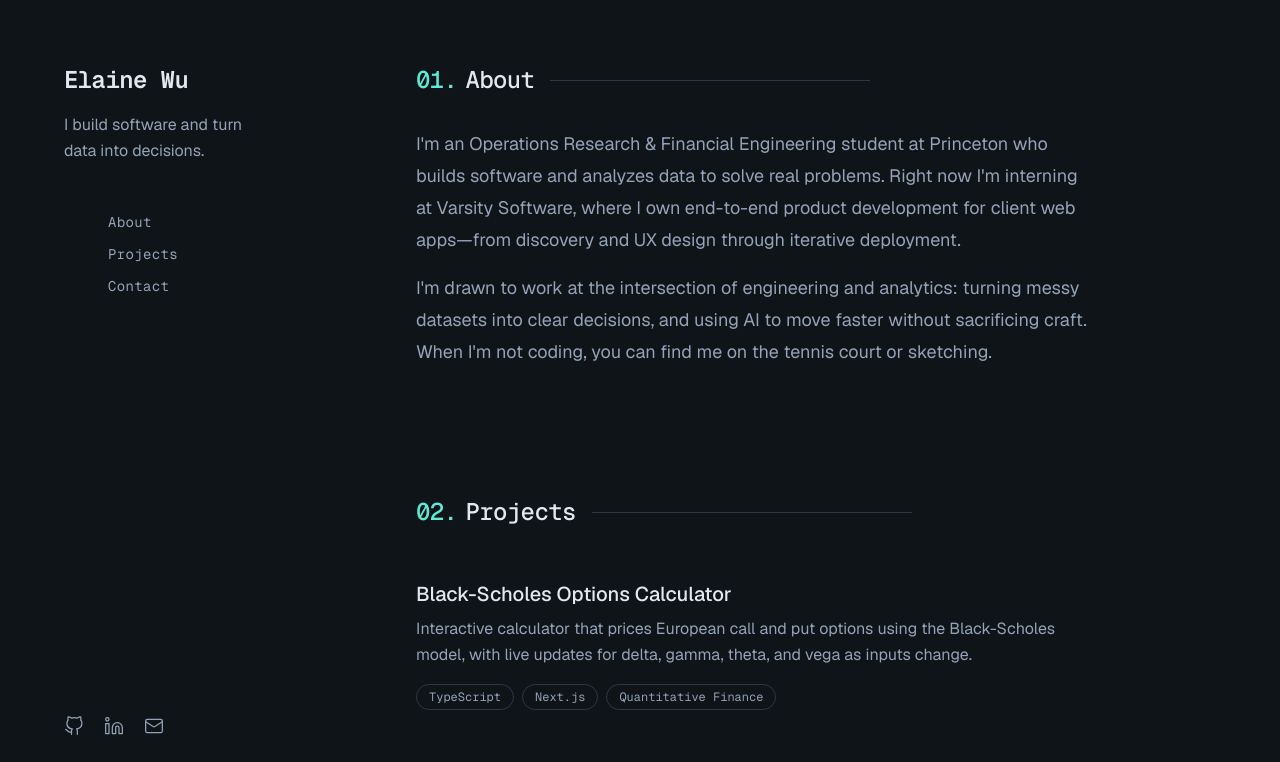
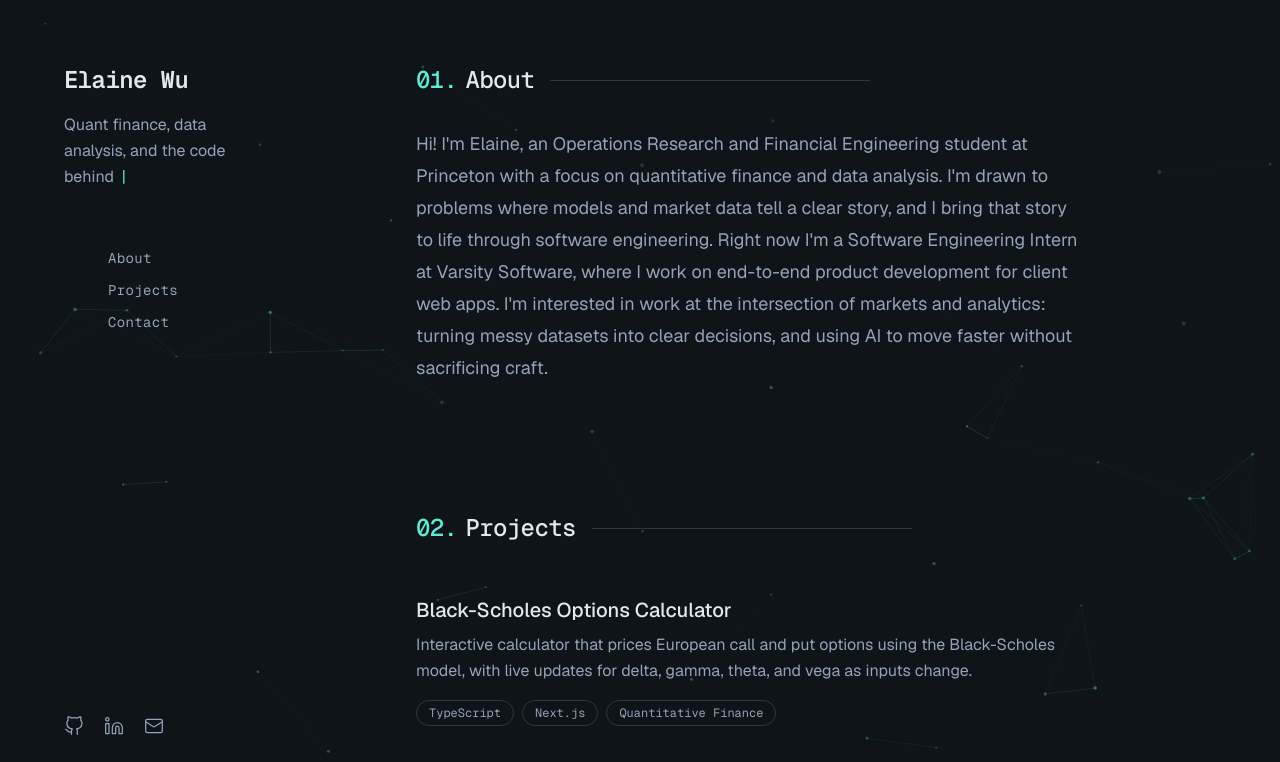
Before and after one commit to elaineewu/personal-website, a Next.js app: page / in a window 1280 px wide. Shown: the top 762 px of the page. Built offline with nearby package versions, Linux system fonts and the light colour scheme.

Commit message:
Add constellation background, scroll reveals, typewriter hero, update content

```diff
--- a/src/app/layout.tsx
+++ b/src/app/layout.tsx
@@ -1,5 +1,6 @@
 import type { Metadata } from "next";
 import { Geist, Geist_Mono } from "next/font/google";
+import ConstellationBackground from "@/components/ConstellationBackground";
 import "./globals.css";
 
 const geistSans = Geist({
@@ -28,7 +29,10 @@ export default function RootLayout({
       lang="en"
       className={`${geistSans.variable} ${geistMono.variable} h-full antialiased`}
     >
-      <body className="min-h-full bg-background text-foreground">{children}</body>
+      <body className="relative min-h-full bg-background text-foreground">
+        <ConstellationBackground />
+        <div className="relative z-10">{children}</div>
+      </body>
     </html>
   );
 }
--- a/src/components/About.tsx
+++ b/src/components/About.tsx
@@ -1,24 +1,25 @@
+import RevealOnScroll from "./RevealOnScroll";
 import SectionHeading from "./SectionHeading";
 
 export default function About() {
   return (
     <section id="about" className="scroll-mt-24 lg:scroll-mt-0">
-      <SectionHeading number="01" title="About" />
-      <div className="max-w-2xl space-y-4 text-base leading-relaxed text-muted sm:text-lg sm:leading-8">
-        <p>
-          I&apos;m an Operations Research &amp; Financial Engineering student at
-          Princeton who builds software and analyzes data to solve real
-          problems. Right now I&apos;m interning at Varsity Software, where I
-          own end-to-end product development for client web apps—from discovery
-          and UX design through iterative deployment.
-        </p>
-        <p>
-          I&apos;m drawn to work at the intersection of engineering and
-          analytics: turning messy datasets into clear decisions, and using AI to
-          move faster without sacrificing craft. When I&apos;m not coding, you
-          can find me on the tennis court or sketching.
-        </p>
-      </div>
+      <RevealOnScroll>
+        <SectionHeading number="01" title="About" />
+        <div className="max-w-2xl text-base leading-relaxed text-muted sm:text-lg sm:leading-8">
+          <p>
+            Hi! I&apos;m Elaine, an Operations Research and Financial Engineering
+            student at Princeton with a focus on quantitative finance and data
+            analysis. I&apos;m drawn to problems where models and market data tell
+            a clear story, and I bring that story to life through software
+            engineering. Right now I&apos;m a Software Engineering Intern at
+            Varsity Software, where I work on end-to-end product development for
+            client web apps. I&apos;m interested in work at the intersection of
+            markets and analytics: turning messy datasets into clear decisions,
+            and using AI to move faster without sacrificing craft.
+          </p>
+        </div>
+      </RevealOnScroll>
     </section>
   );
 }
--- /dev/null
+++ b/src/components/ConstellationBackground.tsx
@@ -0,0 +1,188 @@
+"use client";
+
+import { useEffect, useRef } from "react";
+
+type Particle = {
+  x: number;
+  y: number;
+  vx: number;
+  vy: number;
+  radius: number;
+  opacity: number;
+  heading: number;
+  turnPhase: number;
+  turnFreq: number;
+  speed: number;
+};
+
+const PARTICLE_COUNT = 48;
+const ACCENT = "#5eead4";
+const CONNECT_DISTANCE = 170;
+const MAX_LINE_OPACITY = 0.2;
+
+export default function ConstellationBackground() {
+  const canvasRef = useRef<HTMLCanvasElement>(null);
+
+  useEffect(() => {
+    const canvas = canvasRef.current;
+    if (!canvas) return;
+
+    const ctx = canvas.getContext("2d");
+    if (!ctx) return;
+
+    let animationId = 0;
+    let width = 0;
+    let height = 0;
+    let particles: Particle[] = [];
+    let scrollVelocity = 0;
+    let lastScrollY = window.scrollY;
+    let lastScrollTime = performance.now();
+    let scrollIdleFrames = 0;
+    let elapsed = 0;
+
+    const resize = () => {
+      width = window.innerWidth;
+      height = window.innerHeight;
+      canvas.width = width;
+      canvas.height = height;
+    };
+
+    const initParticles = () => {
+      particles = Array.from({ length: PARTICLE_COUNT }, () => {
+        const heading = Math.random() * Math.PI * 2;
+        const speed = Math.random() * 0.18 + 0.08;
+
+        return {
+          x: Math.random() * width,
+          y: Math.random() * height,
+          vx: Math.cos(heading) * speed,
+          vy: Math.sin(heading) * speed,
+          radius: Math.random() * 1.2 + 1.0,
+          opacity: Math.random() * 0.24 + 0.16,
+          heading,
+          turnPhase: Math.random() * Math.PI * 2,
+          turnFreq: Math.random() * 0.0008 + 0.00035,
+          speed,
+        };
+      });
+    };
+
+    const wrapParticle = (particle: Particle) => {
+      if (particle.x < -10) particle.x = width + 10;
+      if (particle.x > width + 10) particle.x = -10;
+      if (particle.y < -10) particle.y = height + 10;
+      if (particle.y > height + 10) particle.y = -10;
+    };
+
+    const onScroll = () => {
+      const now = performance.now();
+      const dt = Math.max(now - lastScrollTime, 1);
+      const deltaY = window.scrollY - lastScrollY;
+      const instant = (deltaY / dt) * 16.67;
+
+      scrollVelocity = scrollVelocity * 0.55 + instant * 0.45;
+      lastScrollY = window.scrollY;
+      lastScrollTime = now;
+      scrollIdleFrames = 0;
+    };
+
+    const animate = (time: number) => {
+      if (!elapsed) elapsed = time;
+      elapsed = time;
+
+      scrollIdleFrames += 1;
+      if (scrollIdleFrames > 8) {
+        scrollVelocity *= 0.94;
+      }
+
+      const windForce = scrollVelocity * 0.035;
+
+      for (const particle of particles) {
+        const turn =
+          Math.sin(time * particle.turnFreq + particle.turnPhase) * 0.012 +
+          Math.cos(time * particle.turnFreq * 0.7 + particle.turnPhase * 1.4) *
+            0.008;
+
+        particle.heading += turn;
+        particle.vx += Math.cos(particle.heading) * 0.004;
+        particle.vy += Math.sin(particle.heading) * 0.004;
+
+        particle.vy += -windForce;
+        particle.vx += windForce * 0.05;
+
+        particle.vx *= 0.965;
+        particle.vy *= 0.965;
+
+        const currentSpeed = Math.hypot(particle.vx, particle.vy) || 0.001;
+        const targetSpeed = particle.speed;
+        particle.vx = (particle.vx / currentSpeed) * targetSpeed;
+        particle.vy = (particle.vy / currentSpeed) * targetSpeed;
+
+        particle.x += particle.vx;
+        particle.y += particle.vy;
+
+        wrapParticle(particle);
+      }
+
+      ctx.clearRect(0, 0, width, height);
+
+      for (let i = 0; i < particles.length; i++) {
+        for (let j = i + 1; j < particles.length; j++) {
+          const a = particles[i];
+          const b = particles[j];
+          const dx = b.x - a.x;
+          const dy = b.y - a.y;
+          const distance = Math.hypot(dx, dy);
+
+          if (distance < CONNECT_DISTANCE) {
+            const fade = 1 - distance / CONNECT_DISTANCE;
+            ctx.beginPath();
+            ctx.moveTo(a.x, a.y);
+            ctx.lineTo(b.x, b.y);
+            ctx.strokeStyle = ACCENT;
+            ctx.globalAlpha = fade * fade * MAX_LINE_OPACITY;
+            ctx.lineWidth = 1;
+            ctx.stroke();
+          }
+        }
+      }
+
+      for (const particle of particles) {
+        ctx.beginPath();
+        ctx.arc(particle.x, particle.y, particle.radius, 0, Math.PI * 2);
+        ctx.fillStyle = ACCENT;
+        ctx.globalAlpha = particle.opacity;
+        ctx.fill();
+      }
+
+      ctx.globalAlpha = 1;
+      animationId = requestAnimationFrame(animate);
+    };
+
+    resize();
+    initParticles();
+
+    const onResize = () => {
+      resize();
+      initParticles();
+    };
+
+    window.addEventListener("resize", onResize);
+    window.addEventListener("scroll", onScroll, { passive: true });
+    animationId = requestAnimationFrame(animate);
+
+    return () => {
+      cancelAnimationFrame(animationId);
+      window.removeEventListener("resize", onResize);
+      window.removeEventListener("scroll", onScroll);
+    };
+  }, []);
+
+  return (
+    <canvas
+      ref={canvasRef}
+      className="pointer-events-none fixed inset-0 -z-10"
+      aria-hidden="true"
+    />
+  );
+}
--- a/src/components/Contact.tsx
+++ b/src/components/Contact.tsx
@@ -1,9 +1,11 @@
+import RevealOnScroll from "./RevealOnScroll";
 import SectionHeading from "./SectionHeading";
 import SocialIcons from "./SocialIcons";
 
 export default function Contact() {
   return (
     <section id="contact" className="scroll-mt-24 lg:scroll-mt-0">
+      <RevealOnScroll>
         <SectionHeading number="03" title="Contact" />
         <div className="max-w-xl">
           <p className="mb-8 text-base leading-relaxed text-muted sm:text-lg">
@@ -19,6 +21,7 @@ export default function Contact() {
           </a>
           <SocialIcons className="mt-10" />
         </div>
+      </RevealOnScroll>
     </section>
   );
 }
--- a/src/components/Projects.tsx
+++ b/src/components/Projects.tsx
@@ -1,4 +1,5 @@
 import Link from "next/link";
+import RevealOnScroll from "./RevealOnScroll";
 import SectionHeading from "./SectionHeading";
 
 type Project = {
@@ -21,7 +22,7 @@ const projects: Project[] = [
   {
     title: "Moving Average Crossover Backtester",
     description:
-      "Backtest a moving average crossover strategy on historical daily prices, compare portfolio growth against buy-and-hold, and visualize results over time.",
+      "Backtest a moving average crossover strategy on NVIDIA and SPY historical data, comparing strategy returns against buy-and-hold and visualizing portfolio growth over time.",
     tags: ["TypeScript", "Next.js", "Trading Strategy", "Backtesting"],
     href: "/projects/ma-backtester",
     github: "https://github.com/elaineewu/ma-backtester",
@@ -88,13 +89,16 @@ function GitHubIcon() {
 export default function Projects() {
   return (
     <section id="projects" className="scroll-mt-24 lg:scroll-mt-0">
+      <RevealOnScroll>
         <SectionHeading number="02" title="Projects" />
+      </RevealOnScroll>
       <ul className="flex flex-col gap-2">
-        {projects.map((project) => {
+        {projects.map((project, index) => {
           const isExternal = project.href?.startsWith("http") ?? false;
 
           return (
             <li key={project.title}>
+              <RevealOnScroll delay={index * 120}>
                 <article className="group relative -mx-4 rounded-lg px-4 py-5 transition-all duration-200 hover:bg-surface sm:-mx-6 sm:px-6">
                   <div className="flex items-start justify-between gap-4">
                     <div className="min-w-0 flex-1">
@@ -160,6 +164,7 @@ export default function Projects() {
                     aria-hidden="true"
                   />
                 </article>
+              </RevealOnScroll>
             </li>
           );
         })}
--- /dev/null
+++ b/src/components/RevealOnScroll.tsx
@@ -0,0 +1,45 @@
+"use client";
+
+import { useEffect, useRef, useState, type ReactNode } from "react";
+
+type RevealOnScrollProps = {
+  children: ReactNode;
+  className?: string;
+  delay?: number;
+};
+
+export default function RevealOnScroll({
+  children,
+  className = "",
+  delay = 0,
+}: RevealOnScrollProps) {
+  const ref = useRef<HTMLDivElement>(null);
+  const [visible, setVisible] = useState(false);
+
+  useEffect(() => {
+    const el = ref.current;
+    if (!el) return;
+
+    const observer = new IntersectionObserver(
+      ([entry]) => {
+        setVisible(entry.isIntersecting);
+      },
+      { threshold: 0.12, rootMargin: "0px 0px -4% 0px" },
+    );
+
+    observer.observe(el);
+    return () => observer.disconnect();
+  }, []);
+
+  return (
+    <div
+      ref={ref}
+      className={`transition-all duration-700 ease-out ${
+        visible ? "translate-y-0 opacity-100" : "translate-y-7 opacity-0"
+      } ${className}`}
+      style={{ transitionDelay: visible ? `${delay}ms` : "0ms" }}
+    >
+      {children}
+    </div>
+  );
+}
--- a/src/components/Sidebar.tsx
+++ b/src/components/Sidebar.tsx
@@ -2,6 +2,10 @@
 
 import { useState } from "react";
 import SocialIcons from "./SocialIcons";
+import TypewriterTagline from "./TypewriterTagline";
+
+const TAGLINE =
+  "Quant finance, data analysis, and the code behind both.";
 
 const navItems = [
   { label: "About", href: "#about" },
@@ -70,9 +74,7 @@ export default function Sidebar() {
           >
             Elaine Wu
           </a>
-          <p className="mt-4 max-w-[240px] text-base leading-relaxed text-muted">
-            I build software and turn data into decisions.
-          </p>
+          <TypewriterTagline text={TAGLINE} />
 
           <nav className="mt-12" aria-label="Main navigation">
             <ul className="flex flex-col gap-3">
--- /dev/null
+++ b/src/components/TypewriterTagline.tsx
@@ -0,0 +1,76 @@
+"use client";
+
+import { useEffect, useState } from "react";
+
+const TYPING_MS = 55;
+const ERASING_MS = 35;
+const PAUSE_MS = 2500;
+
+type Phase = "typing" | "erasing";
+
+type TypewriterTaglineProps = {
+  text: string;
+  className?: string;
+};
+
+export default function TypewriterTagline({
+  text,
+  className = "",
+}: TypewriterTaglineProps) {
+  const [displayed, setDisplayed] = useState("");
+  const [phase, setPhase] = useState<Phase>("typing");
+  const [cursorVisible, setCursorVisible] = useState(true);
+
+  useEffect(() => {
+    const interval = setInterval(() => {
+      setCursorVisible((visible) => !visible);
+    }, 530);
+
+    return () => clearInterval(interval);
+  }, []);
+
+  useEffect(() => {
+    let timeout: ReturnType<typeof setTimeout>;
+
+    if (phase === "typing") {
+      if (displayed.length < text.length) {
+        timeout = setTimeout(() => {
+          setDisplayed(text.slice(0, displayed.length + 1));
+        }, TYPING_MS);
+      } else {
+        timeout = setTimeout(() => setPhase("erasing"), PAUSE_MS);
+      }
+    } else if (phase === "erasing") {
+      if (displayed.length > 0) {
+        timeout = setTimeout(() => {
+          setDisplayed(text.slice(0, displayed.length - 1));
+        }, ERASING_MS);
+      } else {
+        timeout = setTimeout(() => setPhase("typing"), 400);
+      }
+    }
+
+    return () => clearTimeout(timeout);
+  }, [displayed, phase, text]);
+
+  return (
+    <p
+      className={`relative mt-4 max-w-[240px] min-h-[5.5rem] text-base leading-relaxed text-muted ${className}`}
+      aria-label={text}
+    >
+      <span className="invisible" aria-hidden="true">
+        {text}
+      </span>
+      <span className="absolute inset-0">
+        {displayed}
+        <span
+          className="ml-px font-mono text-accent"
+          style={{ opacity: cursorVisible ? 1 : 0 }}
+          aria-hidden="true"
+        >
+          |
+        </span>
+      </span>
+    </p>
+  );
+}
```
Lines whose indentation alone changed are shown as unchanged.
